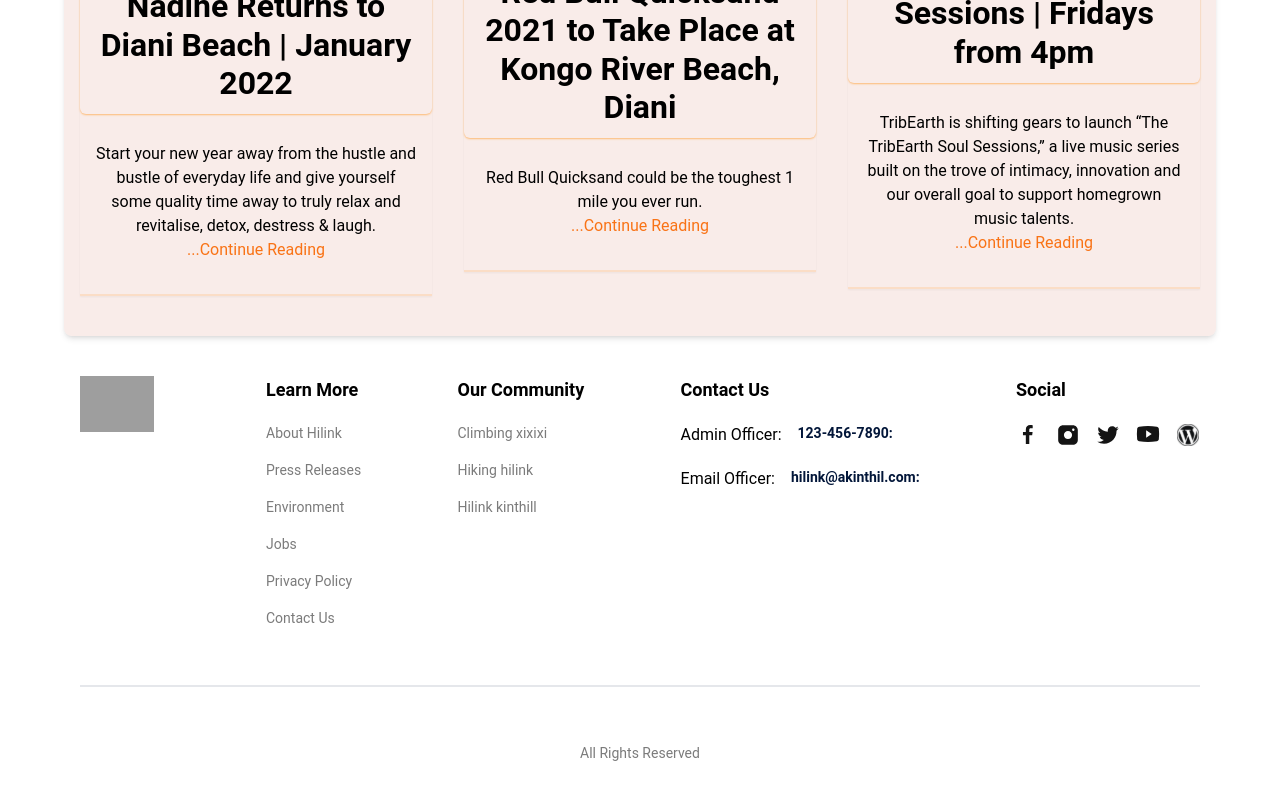
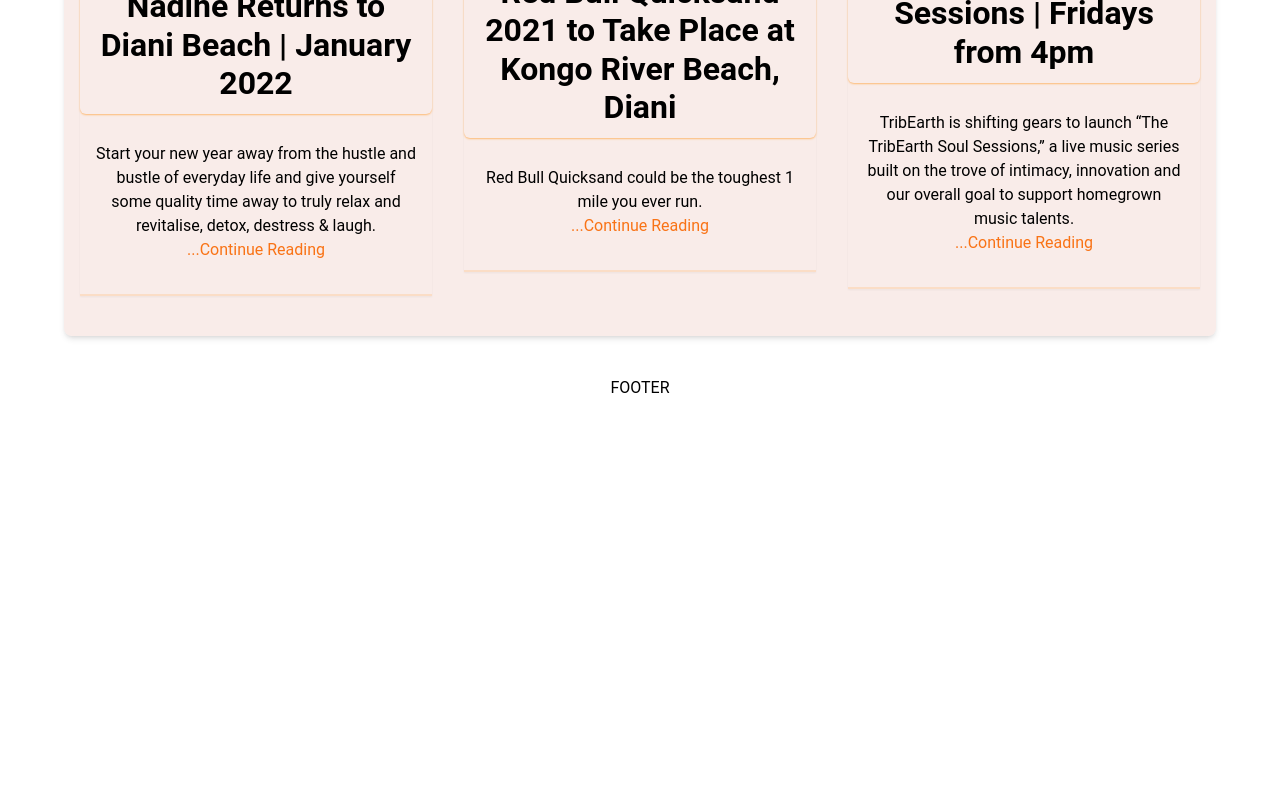
Before and after one commit to MatthewsRicky/travelapp, a Next.js app: page / in a window 1280 px wide. Shown: the part 2977-3777 px from the top of the page. After the commit the page ends 3473 px from the top, so only its background shows below. Built offline with nearby package versions, Linux system fonts and the light colour scheme; grey boxes are pictures that could not be loaded.

Commit message:
Update Footer.tsx

```diff
--- a/components/Footer.tsx
+++ b/components/Footer.tsx
@@ -6,88 +6,11 @@ import React from "react";
 const Footer = () => {
 	return (
 		<footer className='flexCenter mb-24'>
-			<div className='padding-container max-container flex w-full flex-col gap-14'>
-				<div className='flex flex-col items-start justify-center gap-[10%] md:flex-row'>
-					<Link
-						href='/'
-						className='mb-10'>
-						<Image
-							src='/hilink-logo.svg'
-							alt='logo'
-							width={74}
-							height={29}
-						/>
-					</Link>
-					<div className='flex flex-wrap gap-10 sm:justify-between md:flex-1'>
-						{FOOTER_LINKS.map((columns) => (
-							<FooterColumn title={columns.title}>
-								<ul className='regular-14 flex flex-col gap-4 text-gray-30'>
-									{columns.links.map((link) => (
-										<Link
-											href='/'
-											key={link}>
-											{link}
-										</Link>
-									))}
-								</ul>
-							</FooterColumn>
-						))}
-						<div className='flex flex-col gap-5'>
-							<FooterColumn title={FOOTER_CONTACT_INFO.title}>
-								{FOOTER_CONTACT_INFO.links.map((link) => (
-									<Link
-										href='/'
-										key={link.label}
-										className='flex gap-4 md:flex-col lg:flex-row'>
-										<p className='whitespace-nowrap'>{link.label}:</p>
-										<p className='whitespace-nowrap medium-14 text-blue-70'>
-											{link.value}:
-										</p>
-									</Link>
-								))}
-							</FooterColumn>
-						</div>
-						<div className='flex flex-col gap-5'>
-							<FooterColumn title={SOCIALS.title}>
-								<ul className='regular-14 flex gap-4 text-gray-30'>
-									{SOCIALS.links.map((link) => (
-										<Link
-											href='/'
-											key={link}>
-											<Image
-												src={link}
-												alt='logo'
-												height={24}
-												width={24}
-											/>
-										</Link>
-									))}
-								</ul>
-							</FooterColumn>
-						</div>
-					</div>
-				</div>
-				<div className='border bg-gray-20' />
-				<p className='regular-14 w-full text-center text-gray-30'>
-					All Rights Reserved
-				</p>
-			</div>
+			<section className='flex flex-row justify-center items-center mx-auto'>
+				<p>FOOTER</p>
+			</section>
 		</footer>
 	);
 };
 
-type FooterColumnProps = {
-	title: string;
-	children: React.ReactNode;
-};
-
-const FooterColumn = ({ title, children }: FooterColumnProps) => {
-	return (
-		<div className='flex flex-col gap-5'>
-			<h4 className='bold-18 whitespace-nowrap'>{title}</h4>
-			{children}
-		</div>
-	);
-};
-
 export default Footer;
```
